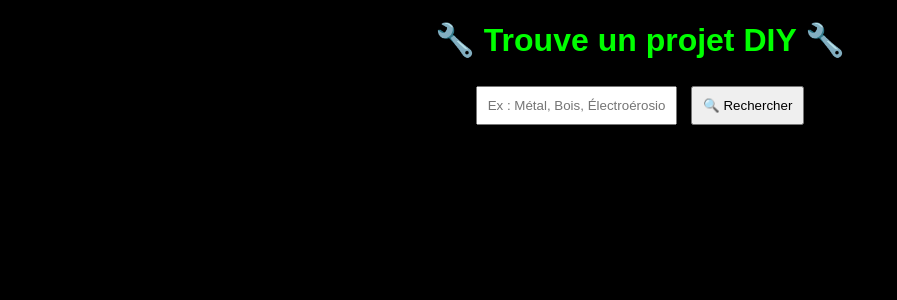
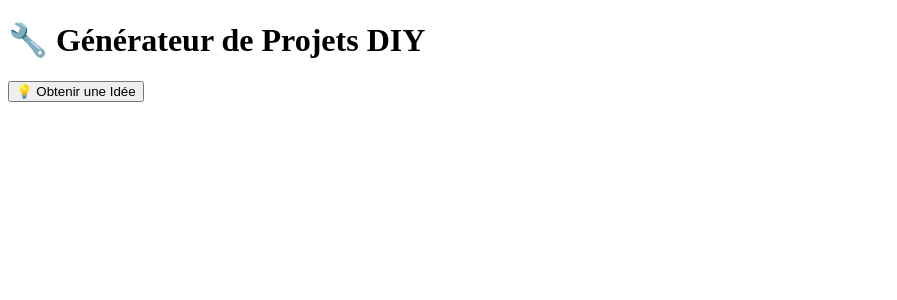
Before and after one commit to tucommenceapousser/diypropose, a Flask app: page / in a window 1280 px wide. Shown: the top 300 px of the page, without its empty margins (0-897 px from the left). Run offline with Flask 3, Linux system fonts and the light colour scheme.

Commit message:
Update index.html

```diff
--- a/templates/index.html
+++ b/templates/index.html
@@ -2,47 +2,49 @@
 <html lang="fr">
 <head>
     <meta charset="UTF-8">
-    <meta name="viewport" content="width=device-width, initial-scale=1.0">
-    <title>DIY Finder - Trouve ton Projet</title>
+    <title>DIY Generator</title>
     <script src="https://code.jquery.com/jquery-3.6.0.min.js"></script>
-    <style>
-        body { background: black; color: lime; font-family: Arial, sans-serif; text-align: center; }
-        input, button { padding: 10px; margin: 5px; }
-        .result { margin-top: 20px; border: 1px solid lime; padding: 10px; }
-        img { margin-top: 10px; width: 300px; border: 1px solid lime; }
-    </style>
 </head>
 <body>
-    <h1>🔧 Trouve un projet DIY 🔧</h1>
+    <h1>🔧 Générateur de Projets DIY</h1>
 
-    <input type="text" id="preferences" placeholder="Ex : Métal, Bois, Électroérosion">
-    <button onclick="rechercherProjets()">🔍 Rechercher</button>
+    <button onclick="obtenirIdee()">💡 Obtenir une Idée</button>
+    <div id="resultat"></div>
 
-    <div id="resultat"></div>
-    <button id="genererImageBtn" style="display:none;" onclick="genererImage()">📷 Générer une Illustration</button>
-    <div id="imageResult"></div>
+    <button id="genererTutorielBtn" style="display:none;" onclick="genererTutoriel()">📖 Obtenir un Tutoriel</button>
+    <div id="tutorielResult"></div>
+
+    <button id="telechargerPdfBtn" style="display:none;" onclick="telechargerPdf()">📥 Télécharger en PDF</button>
+
+    <button id="ajouterFavoriBtn" style="display:none;" onclick="ajouterFavori()">⭐ Ajouter aux Favoris</button>
 
     <script>
-        function rechercherProjets() {
-            var preferences = document.getElementById("preferences").value;
-            $.post("/rechercher", { preferences: preferences }, function(data) {
-                if (data.idees) {
-                    $("#resultat").html("<div class='result'>" + data.idees.replace(/\n/g, "<br>") + "</div>");
-                    $("#genererImageBtn").show();
-                } else {
-                    $("#resultat").html("<div class='result'>Erreur : " + data.error + "</div>");
-                }
+        function obtenirIdee() {
+            $.get("/get_idea", function(data) {
+                $("#resultat").html("<div class='result'>" + data.idee + "</div>");
+                $("#genererTutorielBtn").show();
             });
         }
 
-        function genererImage() {
+        function genererTutoriel() {
             var projet = $("#resultat").text();
-            $.post("/generer_image", { projet: projet }, function(data) {
-                if (data.image_url) {
-                    $("#imageResult").html("<img src='" + data.image_url + "'>");
-                } else {
-                    $("#imageResult").html("<div class='result'>Erreur : " + data.error + "</div>");
-                }
+            $.post("/generer_tutoriel", { projet: projet }, function(data) {
+                $("#tutorielResult").html("<div class='result'>" + data.tutoriel.replace(/\n/g, "<br>") + "</div>");
+                $("#telechargerPdfBtn, #ajouterFavoriBtn").show();
+            });
+        }
+
+        function telechargerPdf() {
+            var projet = $("#resultat").text();
+            $.post("/telecharger_pdf", { projet: projet }, function(data) {
+                window.location.href = data.pdf_url;
+            });
+        }
+
+        function ajouterFavori() {
+            var projet = $("#resultat").text();
+            $.post("/ajouter_favori", { projet: projet }, function(data) {
+                alert(data.success || data.error);
             });
         }
     </script>
```
